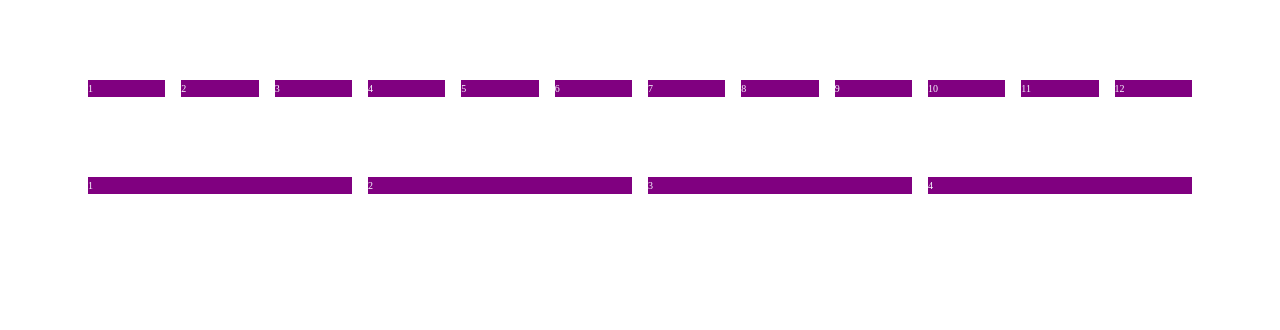
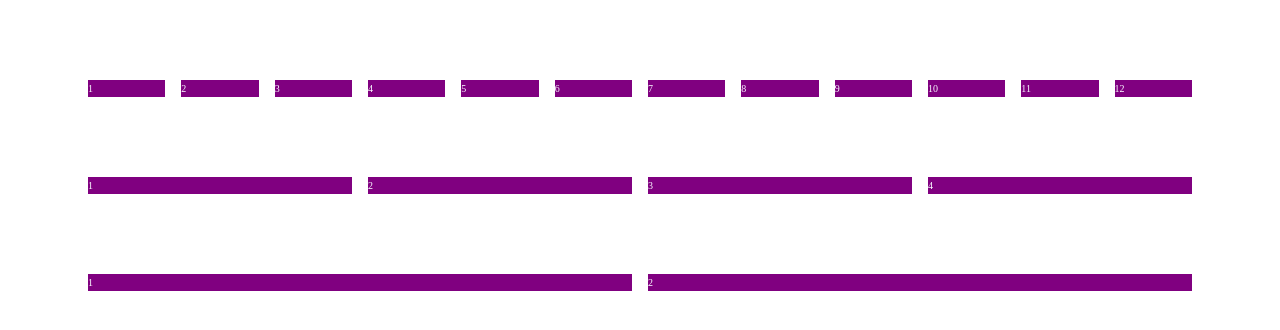
Before and after one commit to yungshun317/sass-rwd-flexbox, a website: page index.html in a window 1280 px wide. Drawn offline with Linux system fonts and the light colour scheme.

Commit message:
[FEAT] Add a new section with 2 items per row when the screen size is larger than 656 pixels

```diff
--- a/index.html
+++ b/index.html
@@ -41,6 +41,13 @@
     </div>
   </section>
 
+  <section class="section">
+    <div class="container">
+      <div class="item item__1-of-2 item__1-of-1-s item--i1">1</div>
+      <div class="item item__1-of-2 item__1-of-1-s item--i2">2</div>
+    </div>
+  </section>
+
 </main>
 </body>
 </html>
--- a/sass/layout/_grid.scss
+++ b/sass/layout/_grid.scss
@@ -58,6 +58,16 @@
       }
     }
 
+    &__1-of-2 {
+      // Column width
+      flex: 0 0 calc((100% - #{$gutter-horizontal}) / 2);
+
+      // Gutter
+      &:not(:nth-child(2n)) {
+        margin-right: $gutter-horizontal;
+      }
+    }
+
     &__1-of-4-s {
       @include respond(s) {
         // Column width
@@ -108,5 +118,12 @@
         flex: 0 0 100%;
       }
     }
+
+    &__1-of-1-s {
+      @include respond(s) {
+        // Column width
+        flex: 0 0 100%;
+      }
+    }
   }
 }
```
Also changed, not shown: css/style.css.
